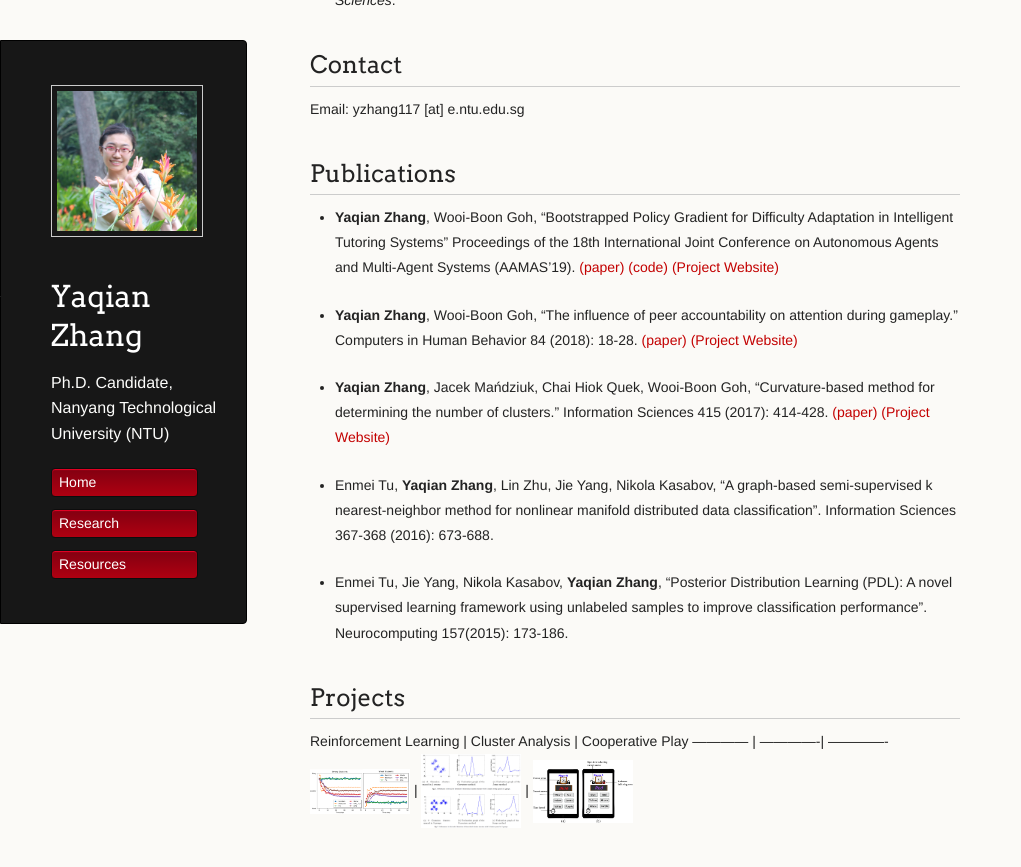
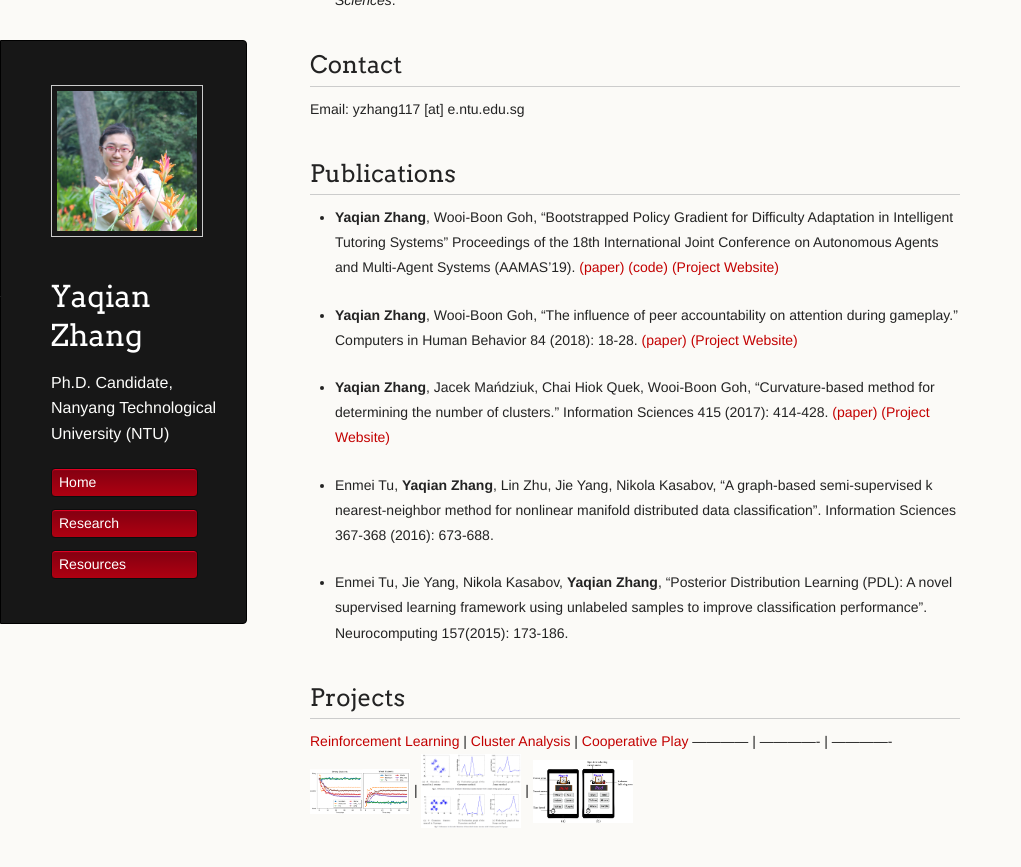
Before and after one commit to YaqianZhang/yaqianzhang.github.io, a Jekyll site: the page built from index.md, in a window 1280 px wide and 900 px high, scrolled down 906 px. Shown: the top 867 px of the window, without its empty margins (0-1021 px from the left). Built offline with Jekyll 4.4.1, drawn with Linux system fonts in a browser that asks for light colours; our own code applies the rules of GitHub Pages for plain Markdown files.

Commit message:
Update index.md

```diff
--- a/index.md
+++ b/index.md
@@ -41,6 +41,6 @@
 * Enmei Tu, Jie Yang, Nikola Kasabov, **Yaqian Zhang**, "Posterior Distribution Learning (PDL): A novel supervised learning framework using unlabeled samples to improve classification performance". Neurocomputing 157(2015): 173-186.
 
 ## Projects
-Reinforcement Learning | Cluster Analysis | Cooperative Play
------------- | -------------| -------------
-[<img src="/images/bpg_pic/strong_weak.png" class="inline" width="100"/>](https://yaqianzhang.github.io/2018/06/30/boostrapped-policy-gradient.html) | [<img src="/images/fig2_2.PNG" class="inline" width="100"/>](https://yaqianzhang.github.io/2017/05/16/determining-the-number-of-clusters.html) | [<img src="/images/fig1.PNG" alt="hi" class="inline" width="100"/>](https://yaqianzhang.github.io/2018/02/16/peer-accountability-on-attention.html)
+[Reinforcement Learning](https://yaqianzhang.github.io/2018/06/30/boostrapped-policy-gradient.html) | [Cluster Analysis](https://yaqianzhang.github.io/2017/05/16/determining-the-number-of-clusters.html)  | [Cooperative Play](https://yaqianzhang.github.io/2018/02/16/peer-accountability-on-attention.html)
+------------ | ------------- | -------------
+<img src="/images/bpg_pic/strong_weak.png" class="inline" width="100"/> | <img src="/images/fig2_2.PNG" class="inline" width="100"/> | <img src="/images/fig1.PNG" alt="hi" class="inline" width="100"/>
```
